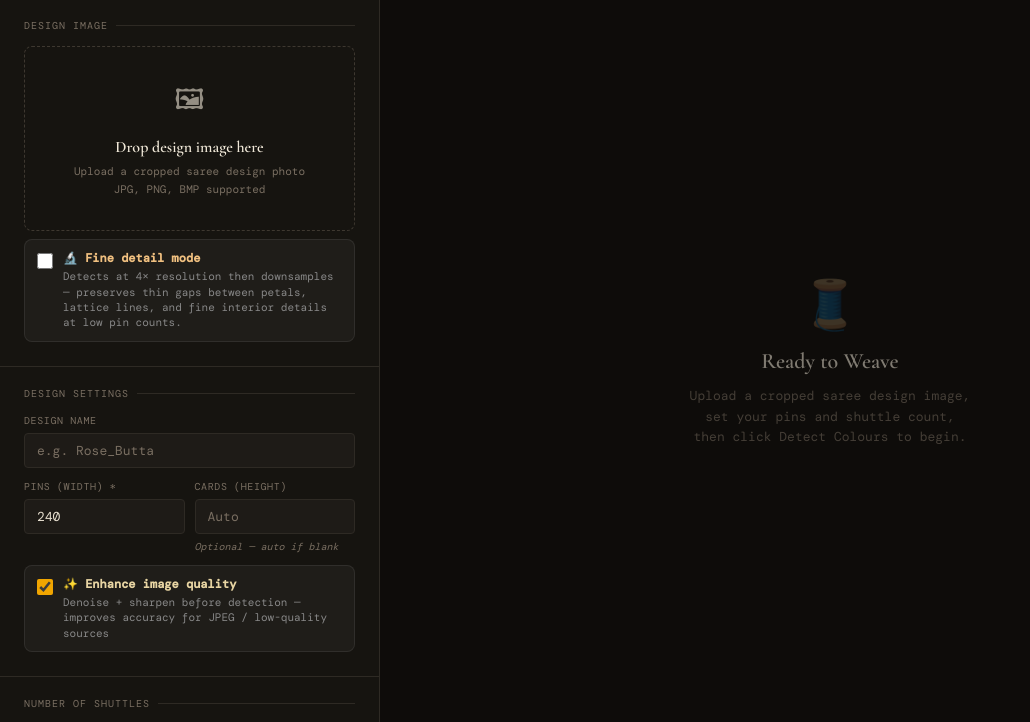
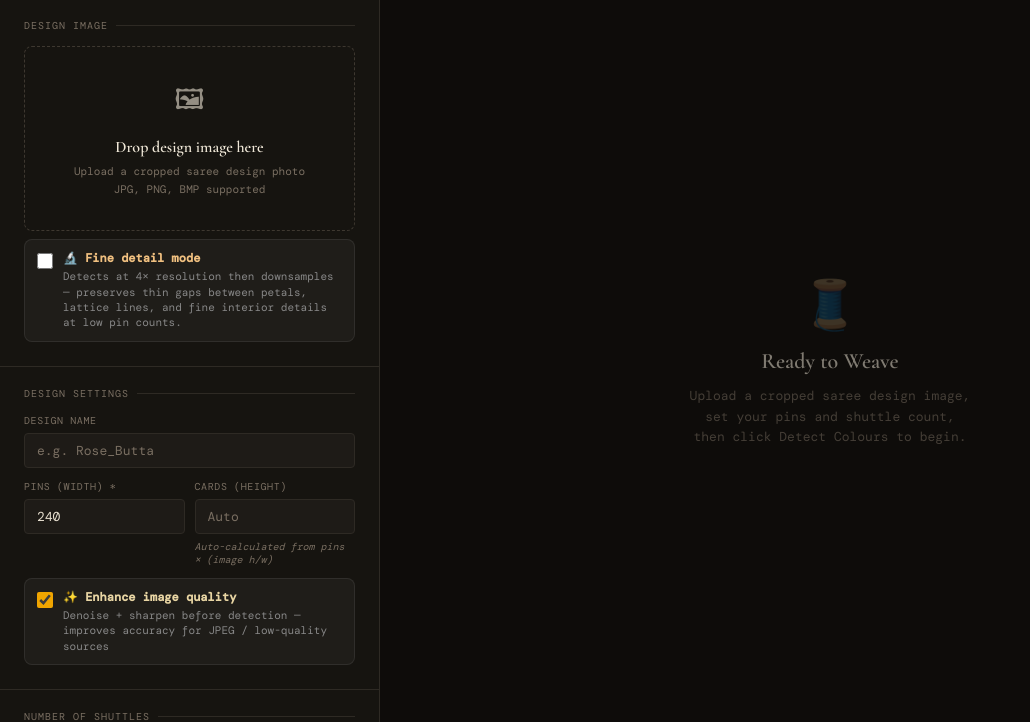
Before and after one commit to sujay1816/jacquard-designer, a Flask app: page / in a window 1280 px wide. Shown: the part 84-806 px from the top of the page, without its empty margins (0-1030 px from the left). Run offline with Flask 3, Linux system fonts and the light colour scheme; some libraries are stand-ins or nearby versions; some web fonts are replaced.

Commit message:
Cards fixing

```diff
--- a/templates/index.html
+++ b/templates/index.html
@@ -1058,8 +1058,8 @@
         </div>
         <div class="field">
           <label>Cards (Height)</label>
-          <input type="number" id="cards" placeholder="Auto" min="10" max="9999">
-          <span class="field-hint">Optional — auto if blank</span>
+          <input type="number" id="cards" placeholder="Auto" min="10" max="9999" oninput="autoCalcCards()">
+          <span class="field-hint" id="cards-hint">Auto-calculated from pins × (image h/w)</span>
         </div>
       </div>
 
@@ -1237,11 +1237,30 @@ async function assessImageQuality(file) {
 function autoCalcCards() {
   const previewImg = document.getElementById('preview-img');
   if (!previewImg || !previewImg.naturalWidth) return;
-  const pins  = parseInt(document.getElementById('pins').value) || 0;
-  const cards = document.getElementById('cards');
-  if (!pins || cards.value) return;   // don't overwrite manual entry
-  const ratio = previewImg.naturalHeight / previewImg.naturalWidth;
-  cards.placeholder = Math.max(10, Math.round(pins * ratio)).toString();
+  const pins      = parseInt(document.getElementById('pins').value) || 0;
+  const cardsEl   = document.getElementById('cards');
+  const cardsHint = document.getElementById('cards-hint');
+  if (!pins) return;
+  const ratio    = previewImg.naturalHeight / previewImg.naturalWidth;
+  const computed = Math.max(10, Math.round(pins * ratio));
+  // Always update placeholder to show the formula result
+  cardsEl.placeholder = computed.toString();
+  // Update hint label
+  if (cardsHint) {
+    if (cardsEl.value) {
+      cardsHint.textContent = `Custom (auto = ${computed})`;
+      cardsHint.style.color = 'var(--gold)';
+    } else {
+      cardsHint.textContent = `= ${computed}  (pins × h/w = ${pins} × ${previewImg.naturalHeight}/${previewImg.naturalWidth})`;
+      cardsHint.style.color = 'var(--muted)';
+    }
+  }
+}
+
+function clearCardsOverride() {
+  // Called when user clears the cards field — revert to auto
+  const cardsEl = document.getElementById('cards');
+  if (!cardsEl.value) autoCalcCards();
 }
 
 const state = {
```
